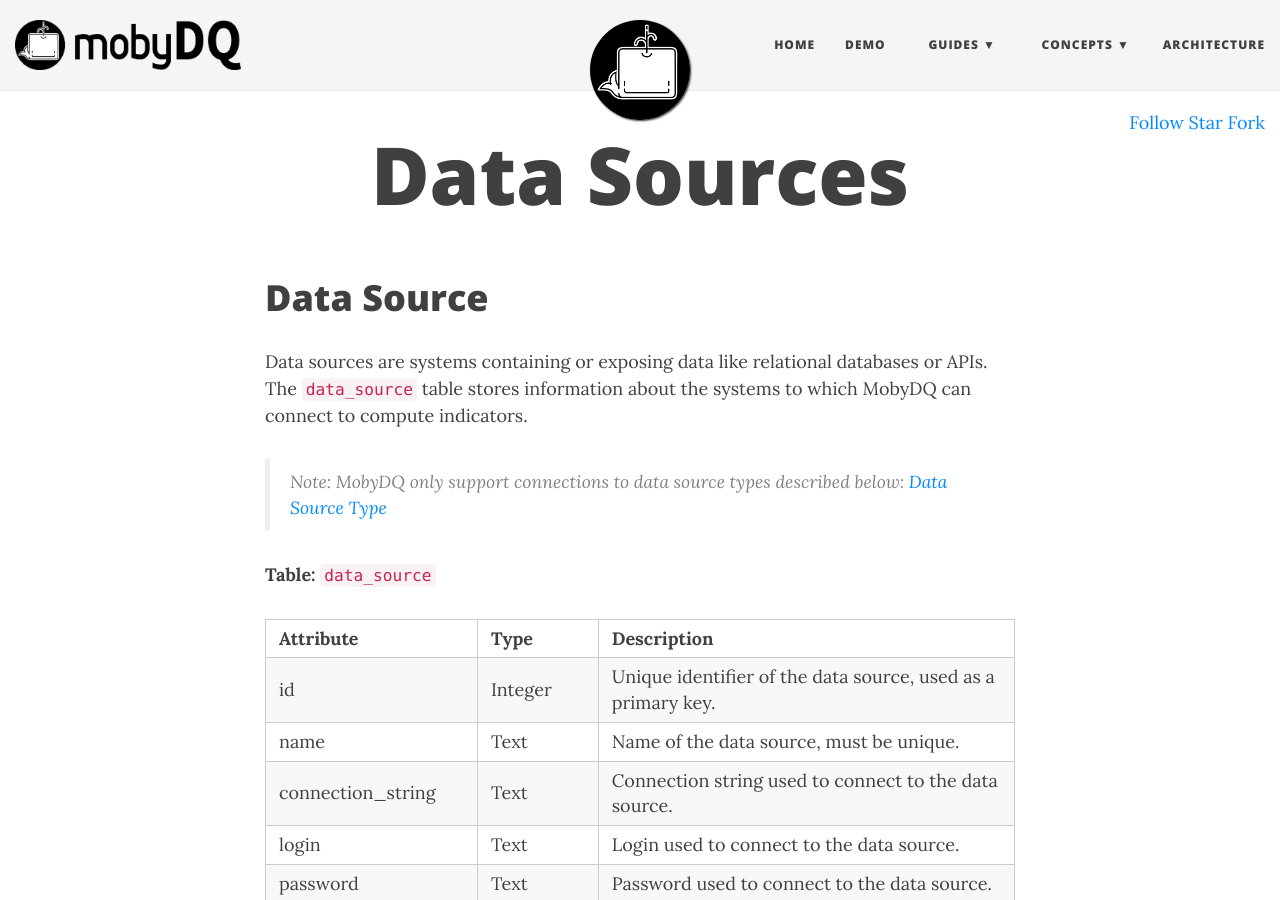
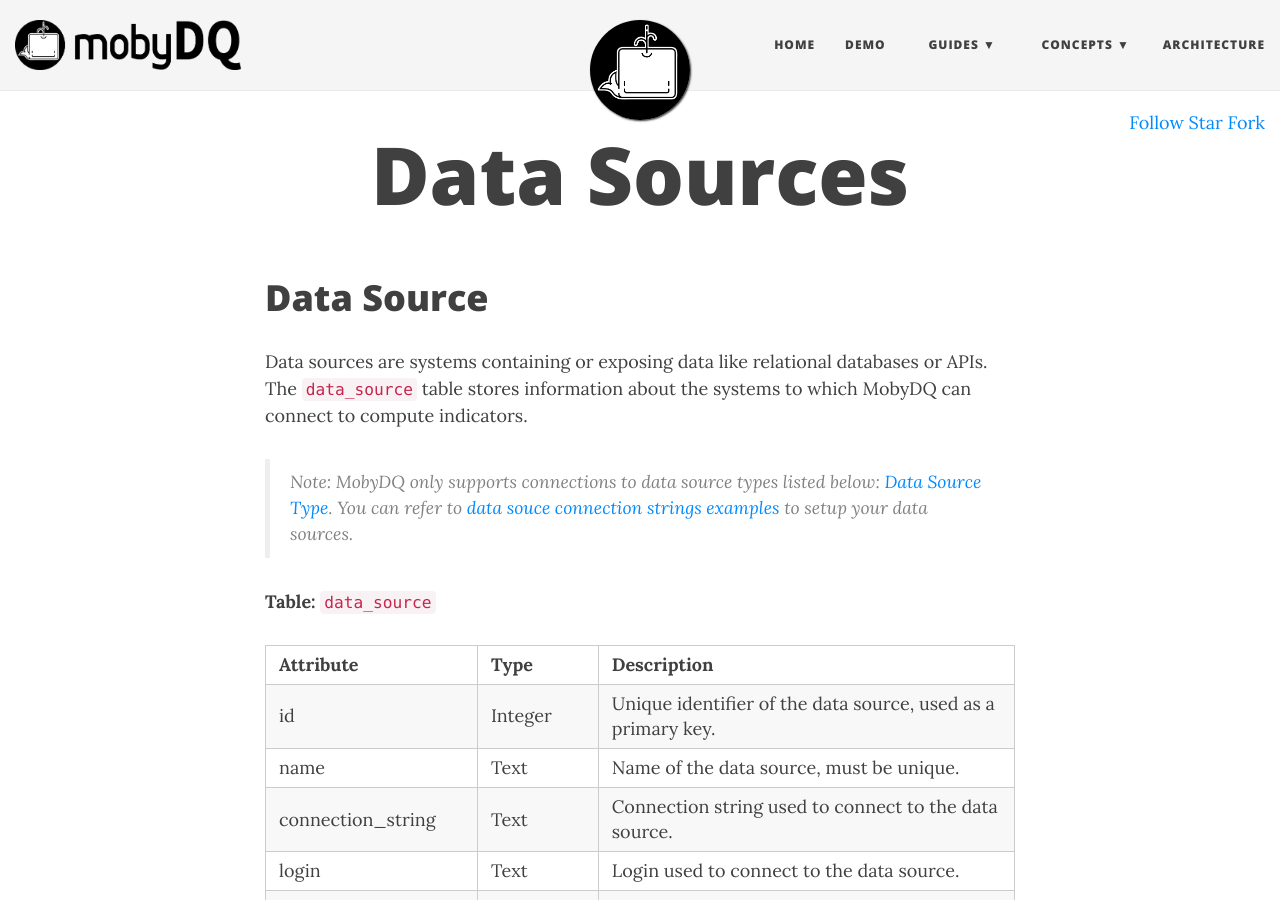
Before and after one commit to ubisoft/mobydq, a Jekyll site: the page built from docs/pages/datasources.md, in a window 1280 px wide and 900 px high. Built offline with Jekyll 4.4.1, drawn with Linux system fonts in a browser that asks for light colours; nearby versions of some CDN libraries; some of the changed text lies outside the part shown.

Commit message:
Update supported data sources

```diff
--- a/docs/pages/datasources.md
+++ b/docs/pages/datasources.md
@@ -8,7 +8,7 @@
 
 Data sources are systems containing or exposing data like relational databases or APIs. The `data_source` table stores information about the systems to which MobyDQ can connect to compute indicators.
 
-> Note: MobyDQ only support connections to data source types described below: [Data Source Type](#data-source-type)
+> Note: MobyDQ only supports connections to data source types listed below: [Data Source Type](#data-source-type). You can refer to [data souce connection strings examples](/mobydq/pages/datasourceconnectionstrings/) to setup your data sources.
 
 **Table:** `data_source`<br/>
 
@@ -143,4 +143,10 @@
   <tr>
     <td>9</td><td>Teradata</td>
   </tr>
+  <tr>
+    <td>10</td><td>Snowflake</td>
+  </tr>
+  <tr>
+    <td>11</td><td>Hortonworks Hive</td>
+  </tr>
 </table>
```
Also changed, not shown: other parts of docs/pages/datasources.md (+3 -3 lines).
